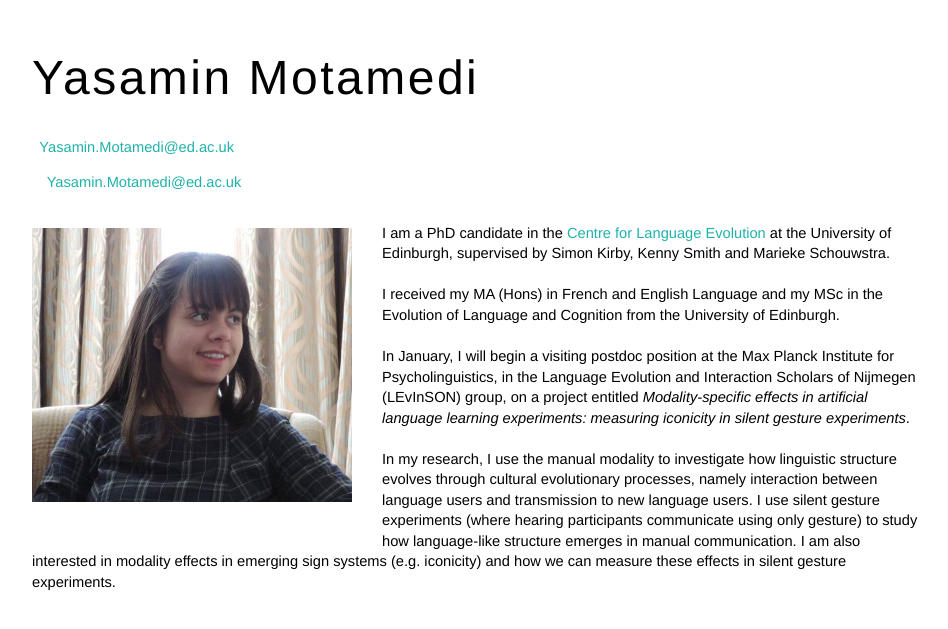
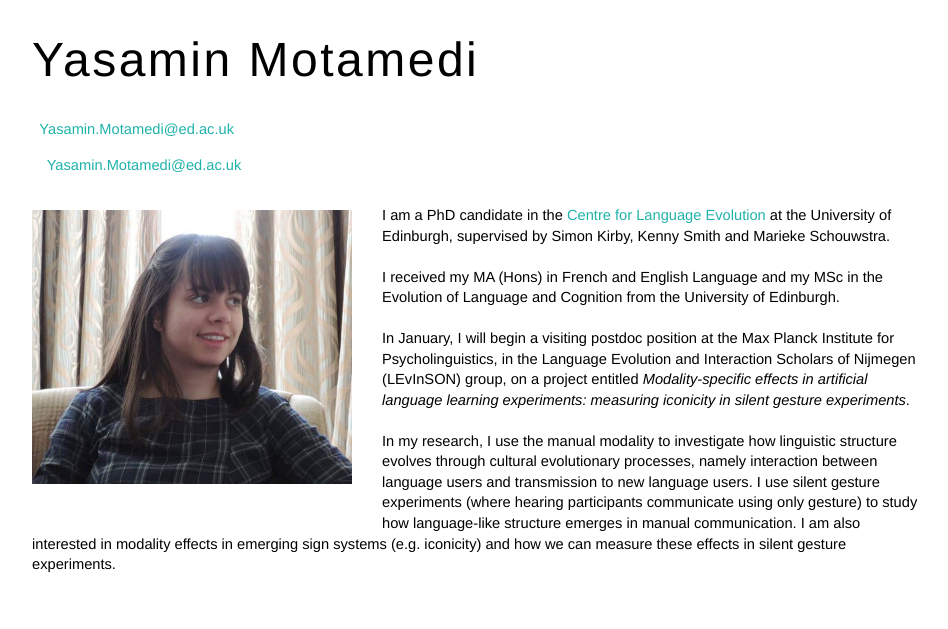
Before and after one commit to ymotamedi/ymotamedi.github.io, a Jekyll site: the page built from index.html, in a window 1280 px wide. Shown: the top 629 px of the page, without its empty margins (160-1108 px from the left). Built offline with Jekyll 4.4.1, drawn with Linux system fonts in a browser that asks for light colours.

Commit message:
Update main.css

```diff
--- a/css/main.css
+++ b/css/main.css
@@ -1,5 +1,5 @@
 body {
-    margin: 50px auto;
+    margin: 30px auto;
     width: 70%;
 }
 nav ul, footer ul {
```
